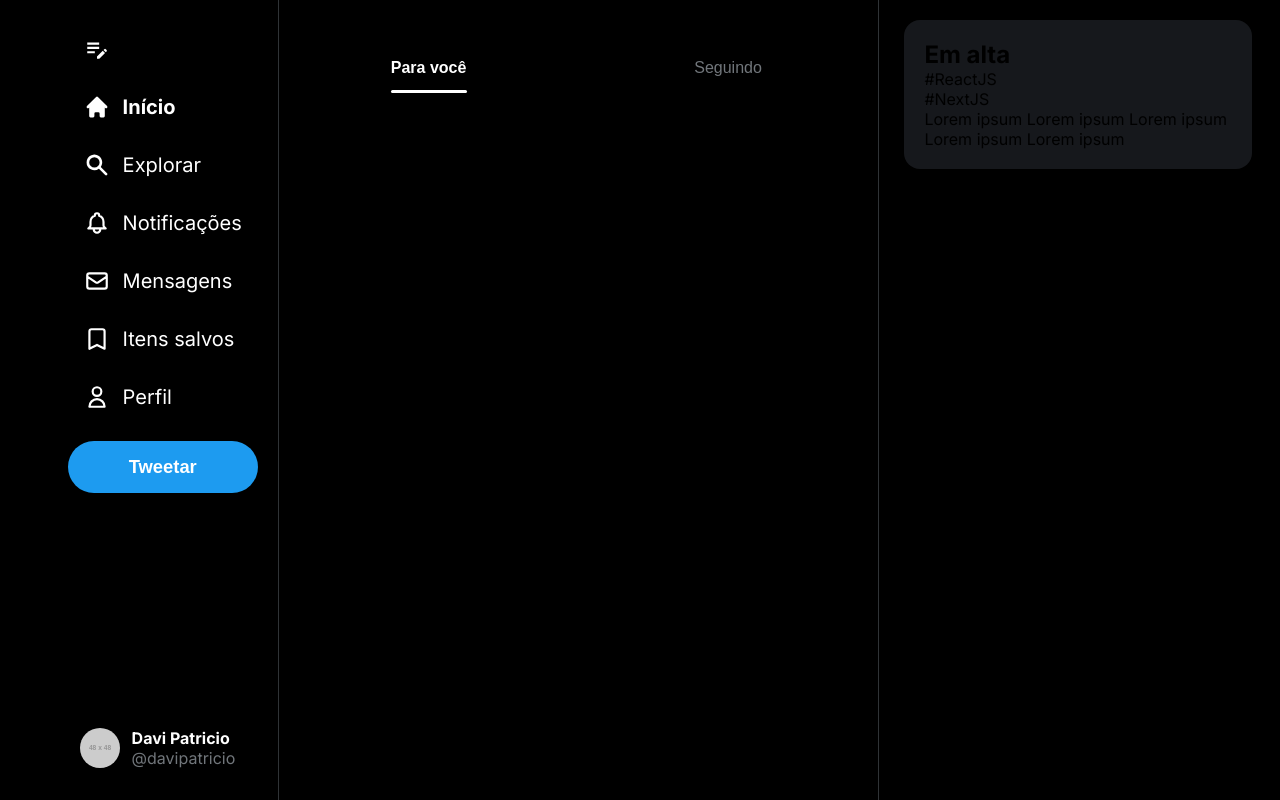
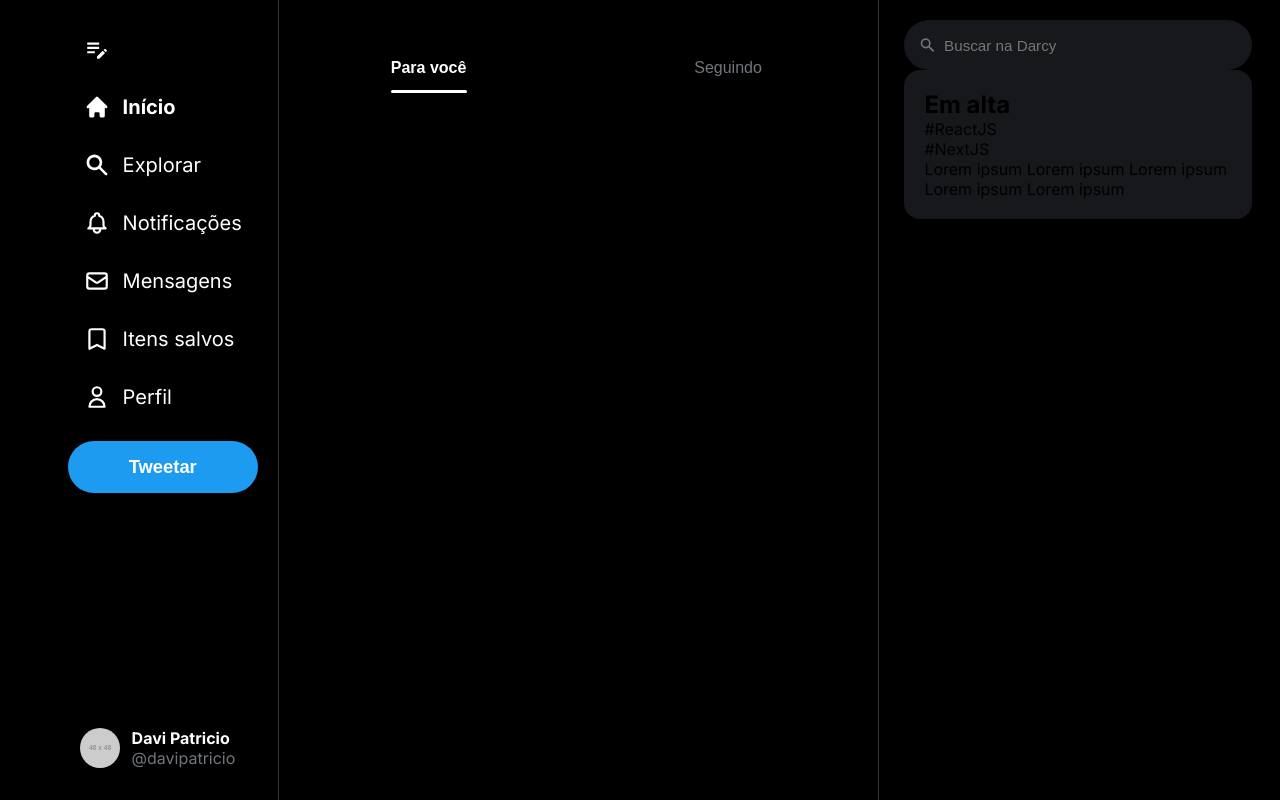
Before and after one commit to darcyinc/darcy, a Next.js app: page / in a window 1280 px wide. Built offline with nearby package versions, Linux system fonts and the light colour scheme.

Commit message:
add trending search component

```diff
--- a/next.config.js
+++ b/next.config.js
@@ -2,7 +2,10 @@
 const nextConfig = {
   compiler: {
     styledComponents: true,
-    removeConsole: true
+    removeConsole: true,
+  },
+  experimental: {
+    serverActions: true,
   },
 };
 
--- /dev/null
+++ b/src/components/Trending/TrendingSearch/index.tsx
@@ -0,0 +1,30 @@
+import { HiOutlineX, HiSearch } from 'react-icons/hi';
+import { Container } from './styles';
+import { redirect } from 'next/navigation';
+
+export default function TrendingSearch() {
+  async function handleSearch(e: FormData) {
+    'use server';
+
+    const search = (e.get('search') as string)?.trim() ?? '';
+    if (search.length === 0 || search.length > 255) return;
+
+    redirect(`/search?q=${encodeURIComponent(search)}`);
+  }
+
+  return (
+    <Container action={handleSearch}>
+      <HiSearch />
+      <input
+        type="text"
+        placeholder="Buscar na Darcy"
+        name="search"
+        maxLength={255}
+        required
+      />
+      <button className="clear-icon" type="reset">
+        <HiOutlineX />
+      </button>
+    </Container>
+  );
+}
--- /dev/null
+++ b/src/components/Trending/TrendingSearch/styles.ts
@@ -0,0 +1,68 @@
+'use client';
+
+import styled from 'styled-components';
+
+export const Container = styled.form`
+  display: flex;
+  align-items: center;
+  gap: 8px;
+  padding: 14px !important;
+  border: 1px solid transparent;
+  border-radius: 30px !important;
+
+  > svg {
+    color: rgb(113, 118, 123);
+    font-size: 1.25rem;
+  }
+
+  > input[type='text'] {
+    appearance: none;
+    background-color: transparent;
+    border: none;
+    outline: 0;
+    font-size: 0.95rem;
+    width: 100%;
+  }
+
+  &:has(:focus-within) {
+    border: 1px solid rgb(29, 161, 242);
+    background-color: #000;
+  }
+
+  &:has(input:not(:placeholder-shown)) {
+    > button.clear-icon {
+      opacity: 1;
+      visibility: visible;
+    }
+  }
+
+  > button.clear-icon {
+    cursor: pointer;
+
+    display: flex;
+    align-items: center;
+    justify-content: center;
+
+    opacity: 0;
+    visibility: hidden;
+
+    appearance: none;
+    background-color: rgb(29, 161, 242);
+    border: none;
+    border-radius: 50%;
+
+    padding: 2px;
+
+    height: 20px;
+    width: 20px;
+
+    &:hover {
+      opacity: 0.8 !important;
+    }
+
+    > svg {
+      color: #000;
+      font-size: 1.1rem;
+    }
+  }
+`;
--- a/src/components/Trending/index.tsx
+++ b/src/components/Trending/index.tsx
@@ -1,8 +1,11 @@
+import TrendingSearch from './TrendingSearch';
 import { Container } from './styles';
 
 export default function Trending() {
   return (
     <Container>
+      <TrendingSearch />
+
       <div>
         <h2>Em alta</h2>
         <p>#ReactJS</p>
--- a/src/components/Trending/styles.ts
+++ b/src/components/Trending/styles.ts
@@ -12,7 +12,8 @@ export const Container = styled.section`
     display: none;
   }
 
-  > div {
+  > div,
+  > form {
     border-radius: 16px;
     background-color: rgb(22, 24, 28);
     padding: 20px;
```
